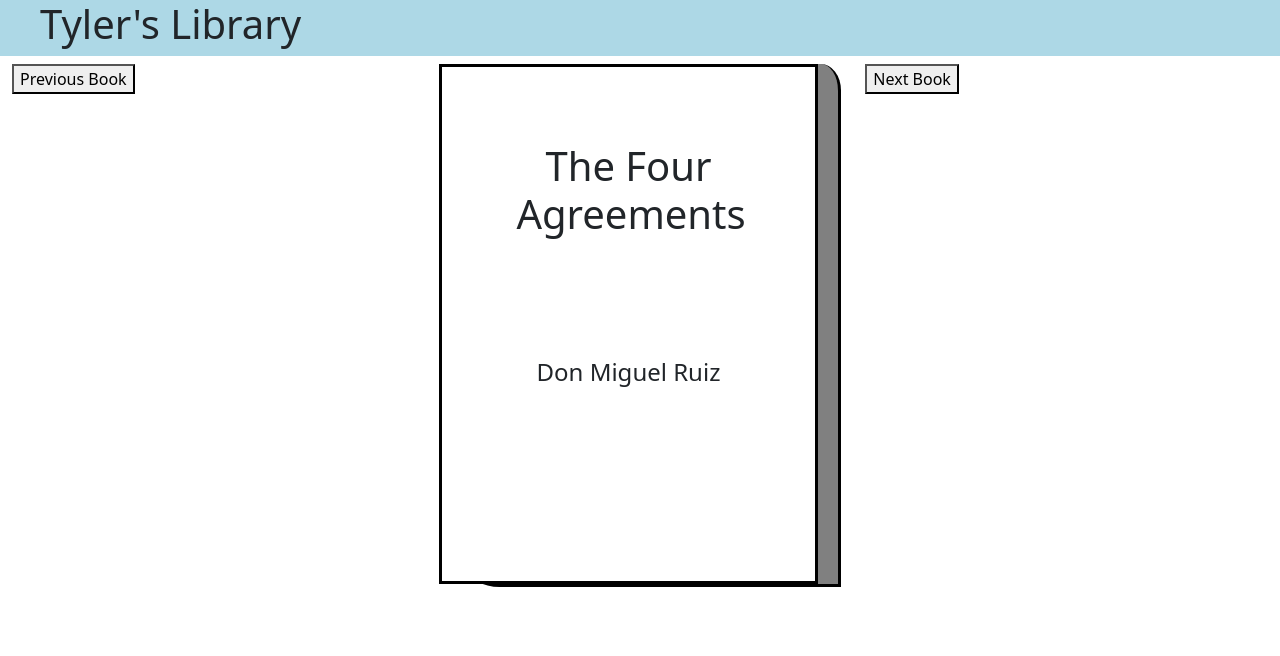
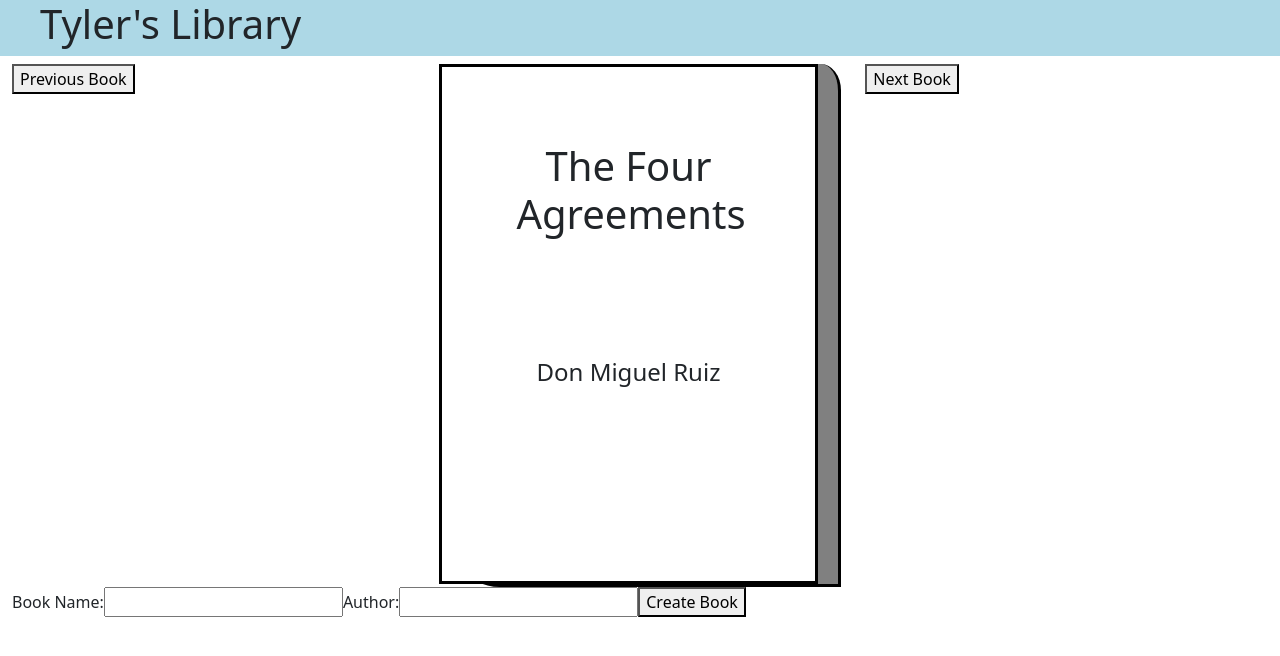
Before and after one commit to TylerSerrano98/dCC-library, a React (Create React App) app: page / in a window 1280 px wide. Shown: the top 656 px of the page. Built offline with nearby package versions, Linux system fonts and the light colour scheme.

Commit message:
created and completed the create book component

```diff
--- a/src/components/App.jsx
+++ b/src/components/App.jsx
@@ -2,6 +2,7 @@
 import './App.css'
 import TitleBar from './TitleBar/TitleBar';
 import BookViewer from './BookViewer/BookViewer';
+import BookCreator from './BookCreator/BookCreator';
 
 class App extends Component {
     constructor(props){
@@ -38,11 +39,20 @@
         });
     }
 
+    createBook = (newBook) => {
+        console.log('From the createBook on App component', newBook);
+        this.books.push(newBook);
+        this.setState({
+            bookNumber: this.books.length -1
+        })
+    }
+
     render() {
         return (
             <div className="container-fluid">
                 <TitleBar />
                 <BookViewer book={this.books[this.state.bookNumber]} nextBook={this.goToNextBook} previousBook={this.goToPreviousBook} />
+                <BookCreator createNewBook={this.createBook} />
             </div>
         )
     }
--- /dev/null
+++ b/src/components/BookCreator/BookCreator.jsx
@@ -0,0 +1,37 @@
+import React, { Component } from 'react';
+
+class BookCreator extends Component {
+
+    constructor(props) {
+        super(props);
+        this.state = {
+            title: '',
+            author: ''
+         }
+    }
+
+    handleChange = (event) => {
+        this.setState({
+            [event.target.name]: event.target.value
+        });
+    }
+
+    handleSubmit = (event) => {
+        event.preventDefault();
+        this.props.createNewBook(this.state)
+    }
+
+    render() {
+        return (
+            <form onSubmit={this.handleSubmit}>
+                <label>Book Name:</label>
+                <input name="title" onChange={this.handleChange} value={this.state.title} />
+                <label>Author:</label>
+                <input name="author" onChange={this.handleChange} value={this.state.author} />
+                <button type="submit">Create Book</button>
+            </form>
+         );
+    }
+}
+
+export default BookCreator;
```
Also changed, not shown: src/components/BookCreator/BookCreator.css (added).
